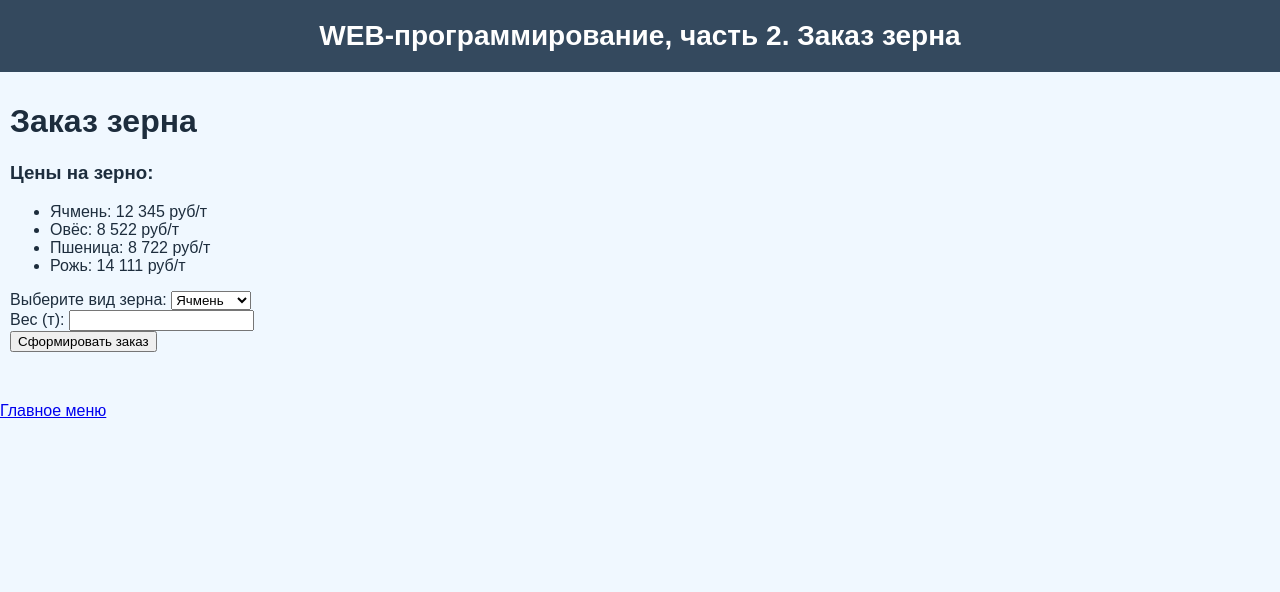
After one commit to sssonyaaab/web--programming-labs-2, a Flask app: page /lab4/order in a window 1280 px wide. The commit adds this page. Shown: the top 592 px of the page. Run offline with Flask 3, Linux system fonts and the light colour scheme.

Commit message:
Заказ зерна

```diff
--- a/lab4.py
+++ b/lab4.py
@@ -190,3 +190,40 @@ def fridge():
                 error = "Ошибка: температура должна быть числом"
 
     return render_template('lab4/fridge.html', error=error, message=message, snowflakes=snowflakes)
+
+
+prices = {
+    'ячмень': 12345,
+    'овёс': 8522,
+    'пшеница': 8722,
+    'рожь': 14111
+}
+
+@lab4.route('/lab4/order', methods=['GET', 'POST'])
+def order():
+    error = None
+    message = None
+    discount = None
+    if request.method == 'POST':
+        grain_type = request.form.get('grain_type')
+        weight = request.form.get('weight')
+        if not weight:
+            error = "Ошибка: вес не указан"
+        else:
+            try:
+                weight = float(weight)
+                if weight <= 0:
+                    error = "Ошибка: вес должен быть больше 0"
+                elif weight > 500:
+                    error = "Такого объёма сейчас нет в наличии"
+                else:
+                    price = prices.get(grain_type)
+                    total_price = weight * price
+                    if weight > 50:
+                        discount = 0.10
+                        total_price *= (1 - discount)
+                    message = (f"Заказ успешно сформирован. Вы заказали {grain_type}. "
+                                f"Вес: {weight} т. Сумма к оплате: {total_price:.2f} руб")
+            except ValueError:
+                error = "Ошибка: вес должен быть числом"
+    return render_template('lab4/order.html', error=error, message=message, discount=discount)
--- a/templates/lab4/lab4.html
+++ b/templates/lab4/lab4.html
@@ -30,5 +30,8 @@
         <li>
             <a href="/lab4/fridge">Холодильник</a>
         </li>
+        <li>
+            <a href="/lab4/order">Заказ зерна</a>
+        </li>
     </ol>
 {% endblock %}
--- /dev/null
+++ b/templates/lab4/order.html
@@ -0,0 +1,48 @@
+{% extends "base.html" %}
+
+{% block lab %}Заказ зерна{% endblock %}
+
+{% block main %}
+    <h1>Заказ зерна</h1>
+    <div>
+        <h3>Цены на зерно:</h3>
+        <ul>
+            <li>Ячмень: 12 345 руб/т</li>
+            <li>Овёс: 8 522 руб/т</li>
+            <li>Пшеница: 8 722 руб/т</li>
+            <li>Рожь: 14 111 руб/т</li>
+        </ul>
+    </div>
+    <form method="post">
+        <div>
+            <label for="grain_type">Выберите вид зерна:</label>
+            <select id="grain_type" name="grain_type" required>
+                <option value="ячмень">Ячмень</option>
+                <option value="овёс">Овёс</option>
+                <option value="пшеница">Пшеница</option>
+                <option value="рожь">Рожь</option>
+            </select>
+        </div>
+        <div>
+            <label for="weight">Вес (т):</label>
+            <input type="text" id="weight" name="weight">
+        </div>
+        <div>
+            <button type="submit">Сформировать заказ</button>
+        </div>
+    </form>
+    {% if error %}
+        <div style="color: red; font-weight: bold; margin-top: 10px;">
+            {{ error }}
+        </div>
+    {% elif message %}
+        <div style="color: green; font-weight: bold; margin-top: 10px;">
+            {{ message }}
+        </div>
+        {% if discount %}
+            <div style="color: blue; font-style: italic; margin-top: 5px;">
+                Применена скидка за большой объём: {{ discount * 100 }}%
+            </div>
+        {% endif %}
+    {% endif %}
+{% endblock %}
```
